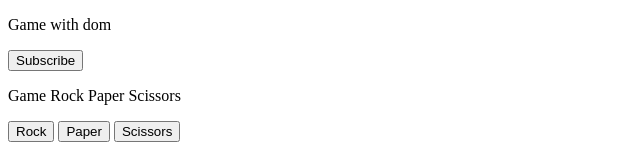
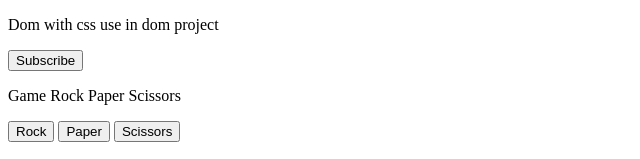
Before and after one commit to mdnayeemsarker/JavaScript, a plain HTML site: page index.html in a window 1280 px wide. Shown: the top 159 px of the page, without its empty margins (0-640 px from the left). Drawn offline with Linux system fonts and the light colour scheme.

Commit message:
basic prepare with css and dom with project

```diff
--- a/index.html
+++ b/index.html
@@ -4,11 +4,11 @@
 <head>
     <meta charset="UTF-8">
     <meta name="viewport" content="width=device-width, initial-scale=1.0">
-    <title>DOM Project</title>
+    <title>DOM with css</title>
 </head>
 
 <body>
-    <p>Game with dom</p>
+    <p>Dom with css use in dom project</p>
 
     <button onclick="subscribed()" class="js-subscribe-button">Subscribe</button>
 
```
